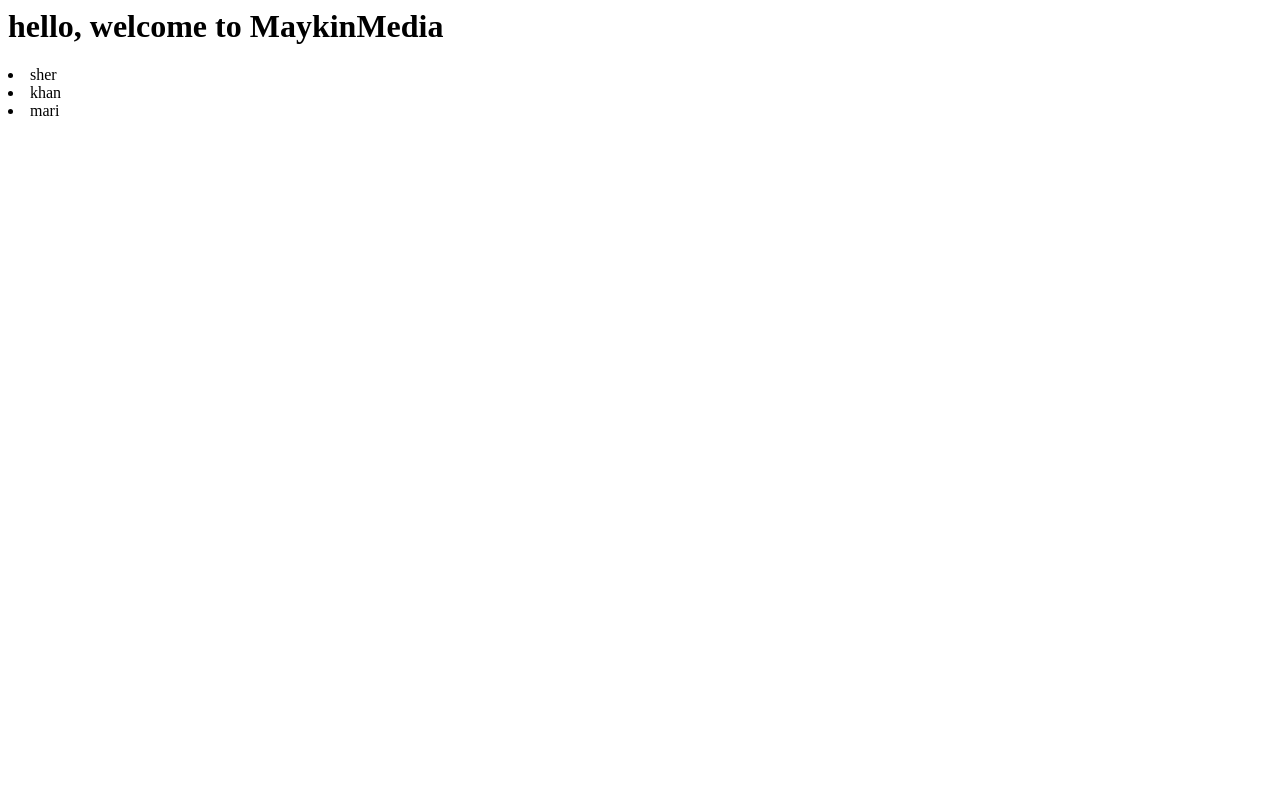
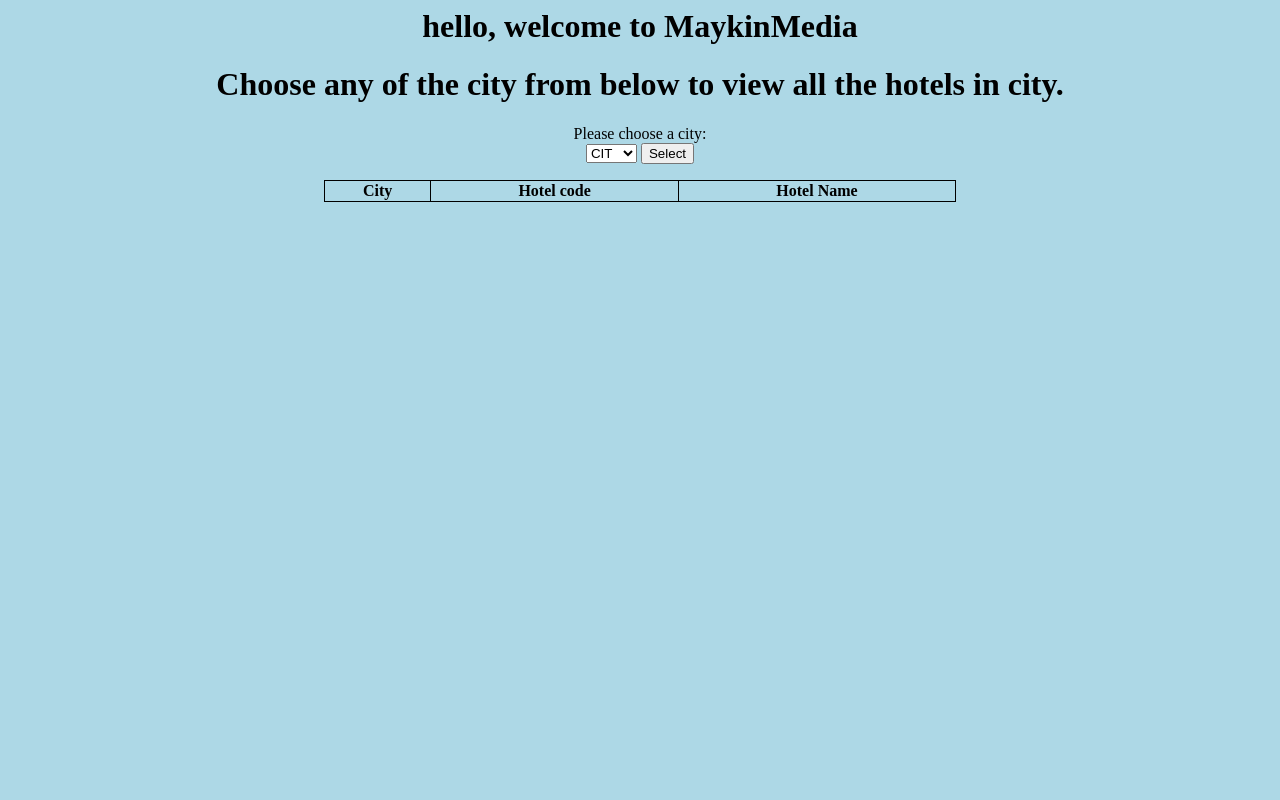
Before and after one commit to sherkhan91/maykinmedia, a Django app: page /maykinapp/ in a window 1280 px wide. Run offline with Django 3.2, Linux system fonts and the light colour scheme; data comes from the database, SQL or seed files in the repository; lists and menus that the app fills with data are empty.

Commit message:
a basic front end page is added to view the hotels and cities

```diff
--- a/maykin/csv_to_model_script.py
+++ b/maykin/csv_to_model_script.py
@@ -150,9 +150,10 @@ def save_to_models():
 
     save_cities_to_db(unique_cities)
     save_hotels_to_db(unique_hotels)
+    print("fetching data and saving into database!")
 
 
-save_to_models()
+# save_to_models()
 
 def main():
     print("hi")
--- a/maykin/maykinapp/templates/maykinapp/index.html
+++ b/maykin/maykinapp/templates/maykinapp/index.html
@@ -1,8 +1,44 @@
 <html>
-<body>
-<h1>hello, welcome to MaykinMedia</h1>
-{% for name in name_list %}
-<li>{{name}}</li>
+    <head>
+        <style>
+            table, th, td {
+              border: 1px solid black;
+              border-collapse: collapse;
+            }
+            </style>
+    </head>
+<body style="background-color: lightblue;">
+<h1><center>hello, welcome to MaykinMedia</center></h1>
+<h1><center>Choose any of the city from below to view all the hotels in city.</center></h1>
+
+<center><label for="cities">Please choose a city:</label></center>
+<form action="/maykinapp/" method="post">
+    {% csrf_token %}
+<center><select name="cities" id="cities">
+{% for city in cities %}
+<option value={{city}}>{{city}}</option>
 {% endfor %}
+</select>
+<input type="submit" value="Select">
+</center>
+</form>
+
+<center><table style="width:50%">
+    <tr>
+      <th>City</th>
+      <th>Hotel code</th>
+      <th>Hotel Name</th>
+    </tr>
+    {% for hotel in hotels%}
+    <tr>
+
+      <td>{{hotel.city}}</td>
+      <td>{{hotel.city_hotel_code}}</td>
+      <td>{{hotel.hotel_name}}</td>
+
+    </tr>
+    {% endfor %}
+</table></center>
+
 </body>
 </html>
--- a/maykin/maykinapp/urls.py
+++ b/maykin/maykinapp/urls.py
@@ -4,4 +4,5 @@ from . import views
 
 urlpatterns = [
     path('', views.index, name='index'),
+    path('startcornjob', views.startcornjob, name='startcornjob'),
 ]
--- a/maykin/maykinapp/views.py
+++ b/maykin/maykinapp/views.py
@@ -1,15 +1,38 @@
+from posixpath import dirname
+from django.http.response import HttpResponse
 from django.shortcuts import render
-from django.http import HttpResponse
-from django.template import loader
-""" basic index page"""
-# def index(request):
-    # return HttpResponse("Hello, Welcome to MaykinMedia hotel search app!")
+from .models import Hotel,City
+import pathlib
+import sys
+
 
 """ basic index page"""
+""" html page is rendered to view the cities and hotels """
 def index(request):
-    template = loader.get_template('maykinapp/index.html')
-    name_list = ['sher','khan','mari']
-    context = {
-        'name_list':name_list,
-    }
-    return HttpResponse(template.render(context, request))
+    if request.method == 'POST':
+        print(request.POST['cities'])
+        city = request.POST['cities']
+        city_id = City.objects.get(city_code=city).id
+        hotels = Hotel.objects.filter(city=city_id)
+        cities = City.objects.all()
+        context_hotels ={
+            'hotels':hotels,
+            'cities':cities,
+        }
+        return render(request,'maykinapp/index.html',context_hotels)
+
+    if request.method == 'GET':
+        cities = City.objects.all()
+
+        context = {
+            'cities':cities,
+        }
+        return render(request, 'maykinapp/index.html', context)
+
+""" function to start corn job for first time """
+"""  we can start through windows task scheduler or directly run or any other scheduler"""
+def startcornjob(request):
+    dir_path = pathlib.Path(__file__).resolve().parent.parent
+    sys.path.append(dir_path)
+    from csv_to_model_script import main #scriptName without .py extension
+    return HttpResponse('The corn job has been started! You can close this tab now.')
```
